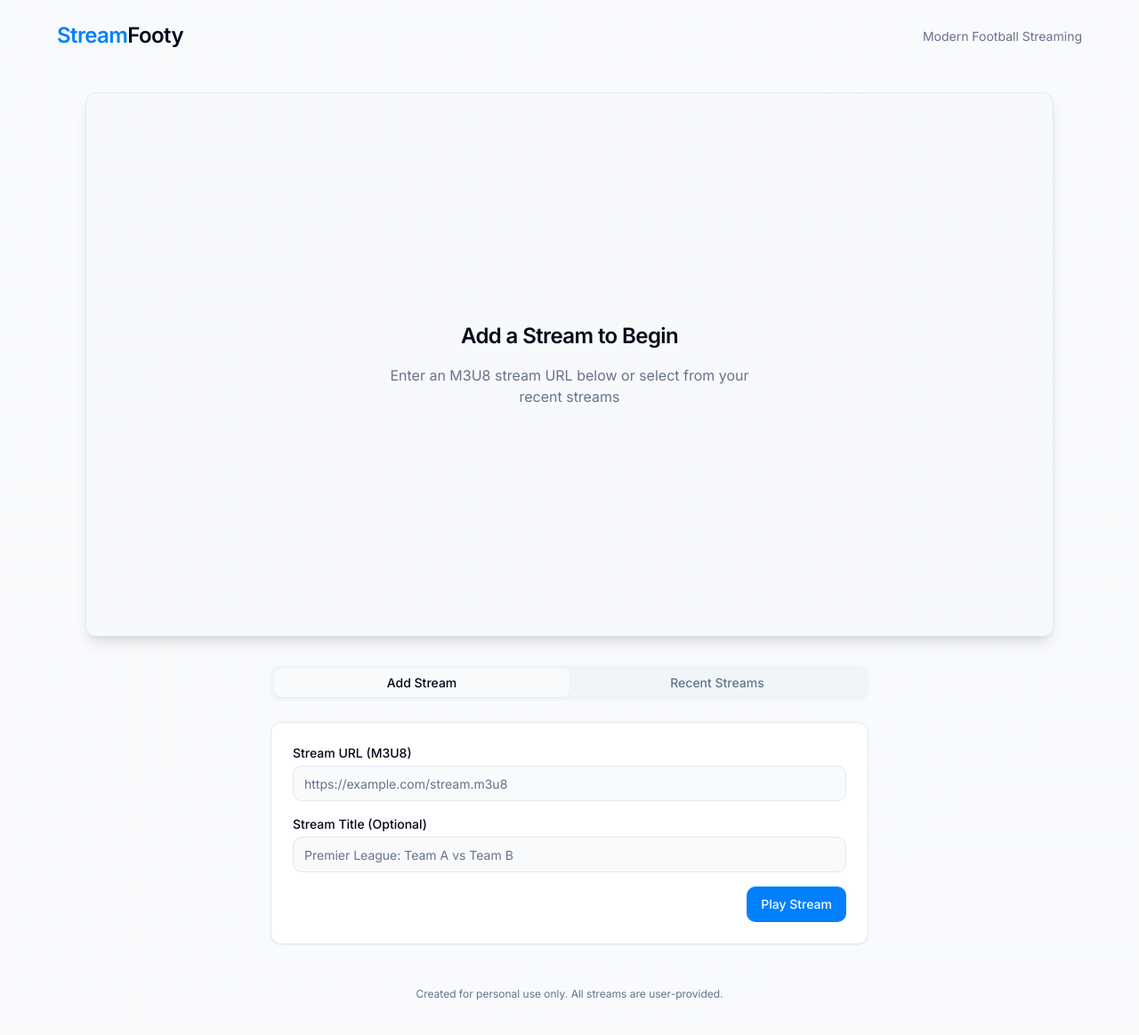
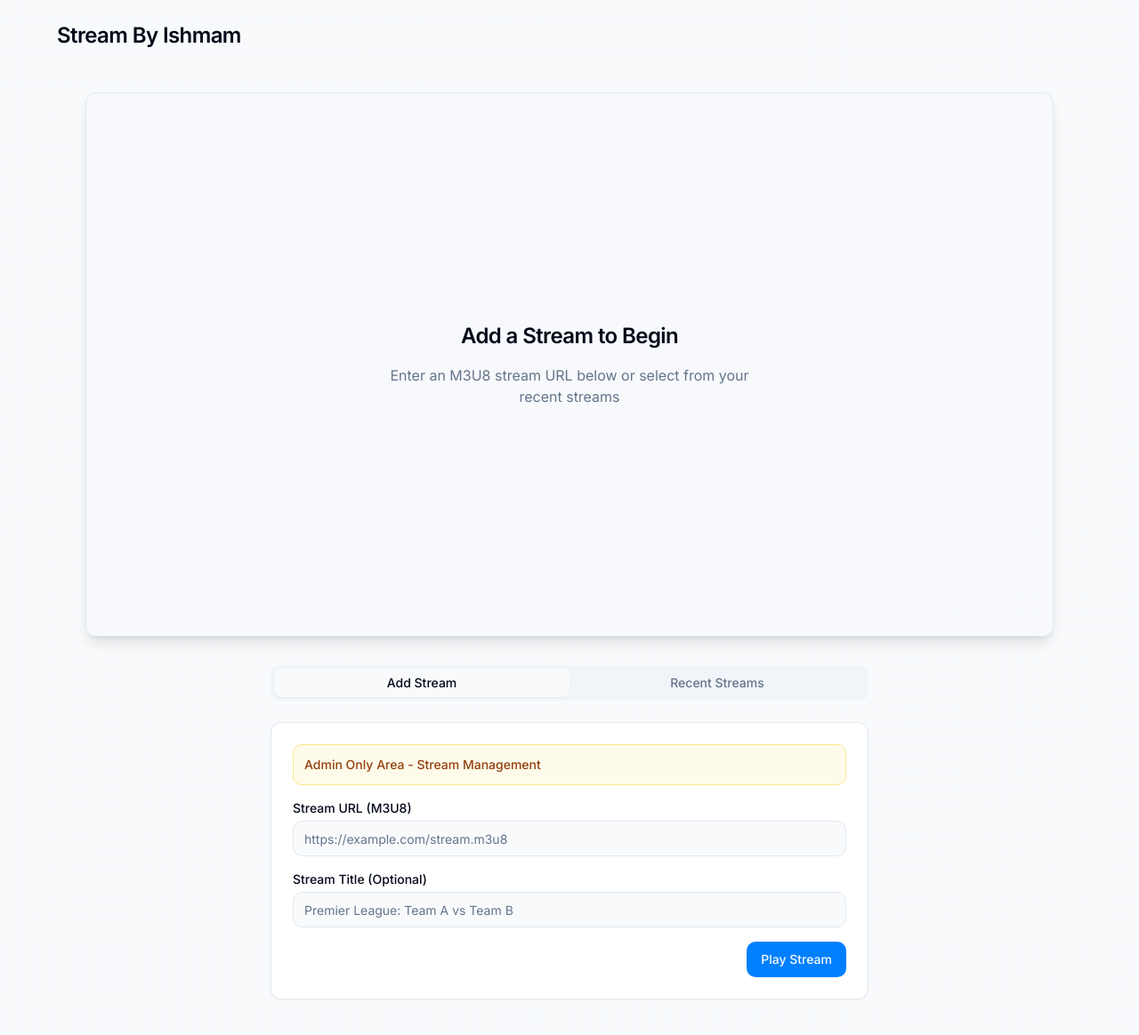
Before and after one commit to ehteshum/streamy-footy-playground, a React (Vite) app: page / in a window 1280 px wide. Shown: the top 1164 px of the page at 89% size. Built offline with nearby package versions, Linux system fonts and the light colour scheme.

Commit message:
Refactor: Update website name and remove user input
Update website name and remove user input for m3u8 links.

```diff
--- a/src/components/Layout.tsx
+++ b/src/components/Layout.tsx
@@ -11,11 +11,8 @@ const Layout: React.FC<LayoutProps> = ({ children }) => {
       <header className="w-full py-6 px-8 animate-fade-in">
         <div className="max-w-6xl mx-auto flex items-center justify-between">
           <h1 className="text-2xl font-semibold tracking-tight">
-            <span className="text-primary">Stream</span>Footy
+            Stream By Ishmam
           </h1>
-          <div className="space-x-4">
-            <span className="text-sm text-muted-foreground">Modern Football Streaming</span>
-          </div>
         </div>
       </header>
       <main className="flex-1 w-full max-w-6xl mx-auto px-4 sm:px-6 lg:px-8 animate-slide-up">
@@ -23,9 +20,6 @@ const Layout: React.FC<LayoutProps> = ({ children }) => {
       </main>
       <footer className="w-full py-6 px-8 mt-auto">
         <div className="max-w-6xl mx-auto">
-          <p className="text-xs text-center text-muted-foreground">
-            Created for personal use only. All streams are user-provided.
-          </p>
         </div>
       </footer>
     </div>
--- a/src/components/StreamForm.tsx
+++ b/src/components/StreamForm.tsx
@@ -1,3 +1,4 @@
+
 import React, { useState } from 'react';
 import { Button } from '@/components/ui/button';
 import { Input } from '@/components/ui/input';
@@ -44,6 +45,12 @@ const StreamForm: React.FC<StreamFormProps> = ({ onStreamSubmit }) => {
 
   return (
     <form onSubmit={handleSubmit} className="w-full space-y-4 animate-scale-in">
+      <div className="bg-amber-50 dark:bg-amber-950/20 p-3 rounded-md mb-4 border border-amber-200 dark:border-amber-800">
+        <p className="text-amber-800 dark:text-amber-300 text-sm font-medium">
+          Admin Only Area - Stream Management
+        </p>
+      </div>
+
       <div className="space-y-2">
         <div className="space-y-1">
           <label htmlFor="stream-url" className="block text-sm font-medium">
```
